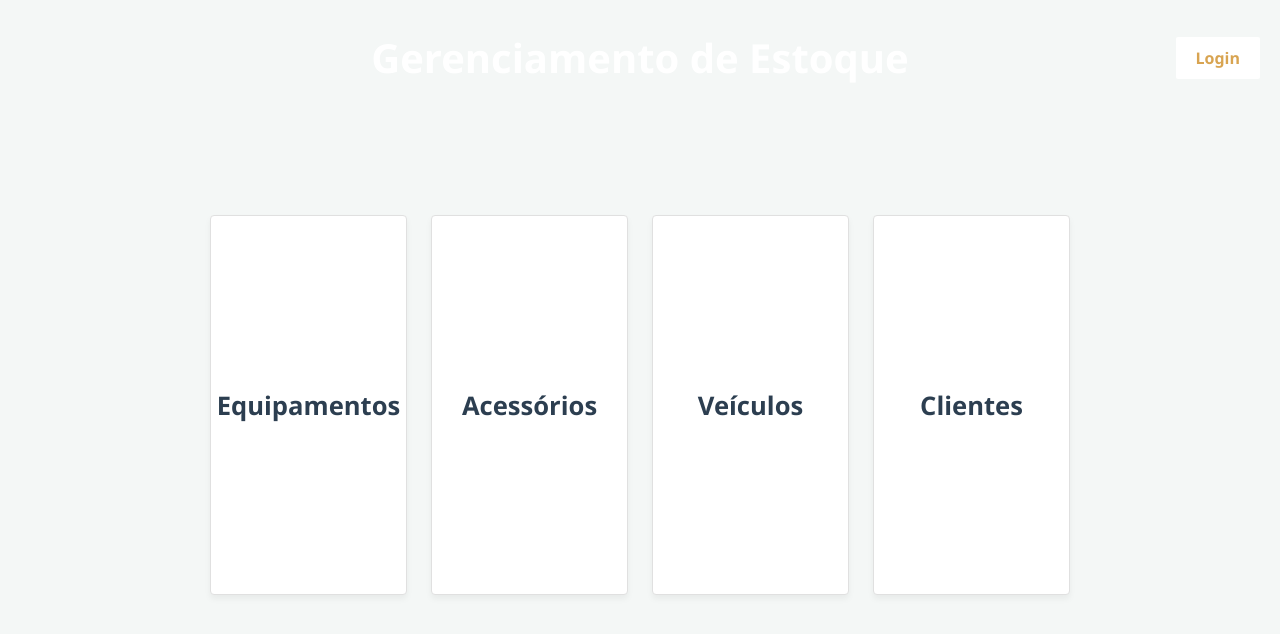
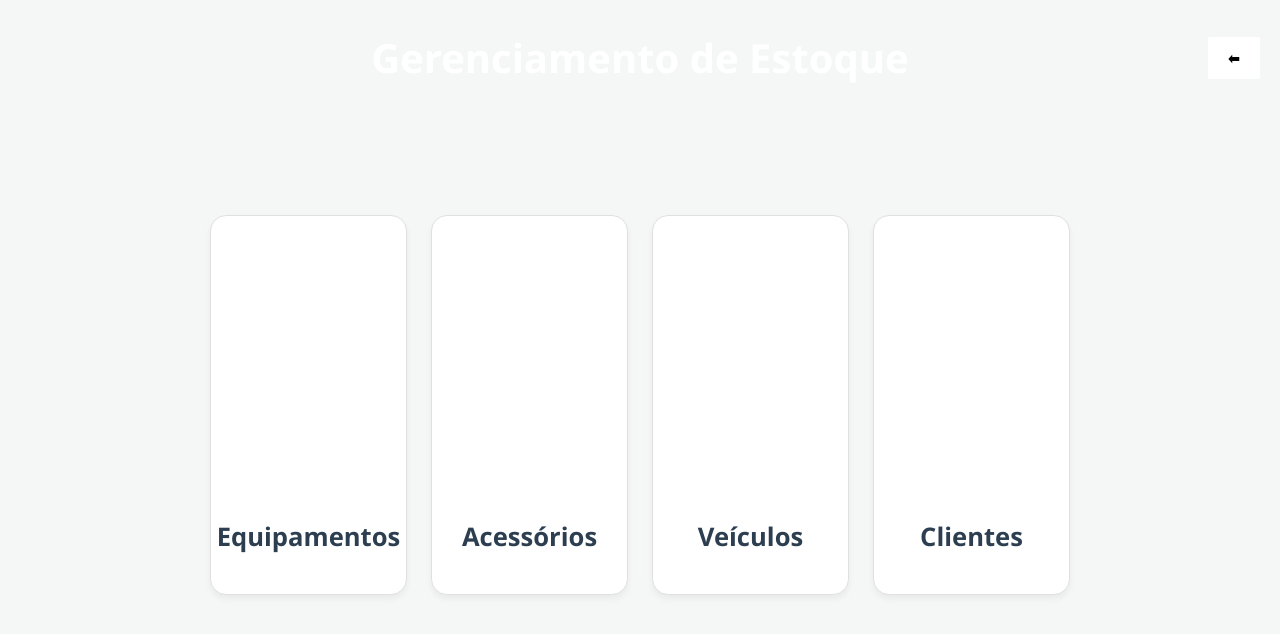
Before and after one commit to Ksukiy/tcc, a Node server app: page /inicio in a window 1280 px wide. Shown: the top 634 px of the page. Run offline with Node 20, Linux system fonts and the light colour scheme.

Commit message:
Mexi um pouco na tela inicial

```diff
--- a/tcc/Software/public/stylesheets/style.css
+++ b/tcc/Software/public/stylesheets/style.css
@@ -171,6 +171,7 @@ tr:nth-child(even) {
 
 .page-header .btn-back {
   position: absolute;
+  color: #000000;
   right: 20px;
   border-radius: 2px;
 }
@@ -198,7 +199,7 @@ tr:nth-child(even) {
 .btn-category {
   background-color: #ffffff;
   border: 1px solid #e0e0e0;
-  border-radius: 4px;
+  border-radius: 16px;
   padding: 40px 16px;
   min-height: 380px;
   text-align: center;
@@ -209,7 +210,7 @@ tr:nth-child(even) {
   display: flex;
   flex-direction: column;
   align-items: center;
-  justify-content: center;
+  justify-content: flex-end;
 }
 
 .btn-category:hover {
@@ -217,7 +218,8 @@ tr:nth-child(even) {
   background-color: #daae69;
   color: #ffffff;
   border-color: #7a4614;
-  border-radius: 10px;
+  border-radius: 16px;
+  opacity: 0.7;
 }
 
 .btn-category h2 {
--- a/tcc/Software/views/clientes.pug
+++ b/tcc/Software/views/clientes.pug
@@ -23,6 +23,7 @@ html(lang="pt-BR")
               th Tipo de Cliente
               th Cpf/Cnpj
               th ID
+              th Status
           tbody
             if clientes && clientes.length > 0
               each item in clientes
@@ -32,10 +33,11 @@ html(lang="pt-BR")
                   td= item.tipoCliente || "Não informado"
                   td= item.cpfCnpj || "Não informado"
                   td= item.id || "Não informado"
-                  if item.ativo
+                  td
+                    if item.ativo
                       span.badge.badge-active Sim
                     else
                       span.badge.badge-inactive Não
             else
               tr
-                td.empty-state(colspan="5") Nenhum cliente encontrado.
+                td.empty-state(colspan="6") Nenhum cliente encontrado.
--- a/tcc/Software/views/index.pug
+++ b/tcc/Software/views/index.pug
@@ -10,7 +10,7 @@ html(lang="pt-BR")
     .container
       header.header.page-header
         h1 Gerenciamento de Estoque
-        a.btn-back(href="/login") Login
+        a.btn-back(href="/login") ⬅
 
       main.dashboard-grid
         a.btn-category(href="/equipamentos")
```
